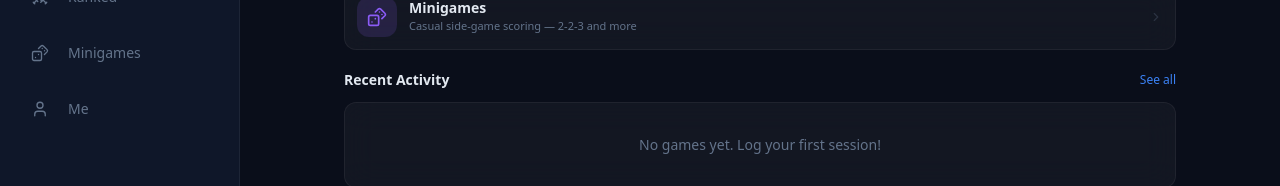
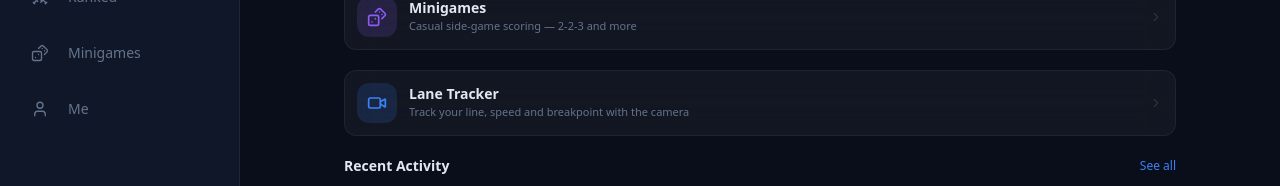
Before and after one commit to jakeleeyj/bowling-tracker, a Next.js app: page /dashboard in a window 1280 px wide. Shown: the part 293-479 px from the top of the page. Built offline with nearby package versions, Linux system fonts and the light colour scheme; no server answers; the database is empty.

Commit message:
Add Lane Tracker entry points on dashboard and log

```diff
--- a/src/app/(app)/dashboard/page.tsx
+++ b/src/app/(app)/dashboard/page.tsx
@@ -2,7 +2,13 @@ export const revalidate = 300; // revalidate every 5 minutes
 
 import { createClient } from "@/lib/supabase-server";
 import Link from "next/link";
-import { ChevronUp, ChevronDown, ChevronRight, Dices } from "lucide-react";
+import {
+  ChevronUp,
+  ChevronDown,
+  ChevronRight,
+  Dices,
+  Video,
+} from "lucide-react";
 import type {
   ProfileRow,
   SessionWithGamesFramesAndProfile,
@@ -239,6 +245,23 @@ export default async function DashboardPage() {
         <ChevronRight size={14} className="shrink-0 text-text-muted/30" />
       </Link>
 
+      {/* Lane Tracker entry */}
+      <Link
+        href="/lane"
+        className="glass mb-5 flex items-center gap-3 p-3 active:scale-[0.98]"
+      >
+        <div className="flex h-10 w-10 items-center justify-center rounded-xl bg-blue/15 text-blue">
+          <Video size={20} />
+        </div>
+        <div className="flex-1">
+          <div className="text-sm font-bold">Lane Tracker</div>
+          <p className="text-[11px] text-text-muted">
+            Track your line, speed and breakpoint with the camera
+          </p>
+        </div>
+        <ChevronRight size={14} className="shrink-0 text-text-muted/30" />
+      </Link>
+
       {/* Activity Feed */}
       <div className="mb-3 flex items-center justify-between">
         <h2 className="text-sm font-bold">Recent Activity</h2>
--- a/src/app/(app)/log/page.tsx
+++ b/src/app/(app)/log/page.tsx
@@ -1,6 +1,8 @@
 "use client";
 
 import { Suspense } from "react";
+import Link from "next/link";
+import { Video } from "lucide-react";
 import { useSessionState } from "@/hooks/useSessionState";
 import SessionSetup from "@/components/log/SessionSetup";
 import GameEntry from "@/components/log/GameEntry";
@@ -100,6 +102,15 @@ function LogPage() {
   // Setup screen
   if (session.step === "setup") {
     return (
+      <div>
+        <div className="mb-2 flex justify-end">
+          <Link
+            href="/lane"
+            className="flex items-center gap-1.5 text-xs font-semibold text-blue"
+          >
+            <Video size={14} /> Track shot
+          </Link>
+        </div>
         <SessionSetup
           venue={session.venue}
           onVenueChange={session.setVenue}
@@ -110,6 +121,7 @@ function LogPage() {
           onGameCountChange={session.setGameCount}
           onStart={session.startSession}
         />
+      </div>
     );
   }
 
```
Lines whose indentation alone changed are shown as unchanged.
